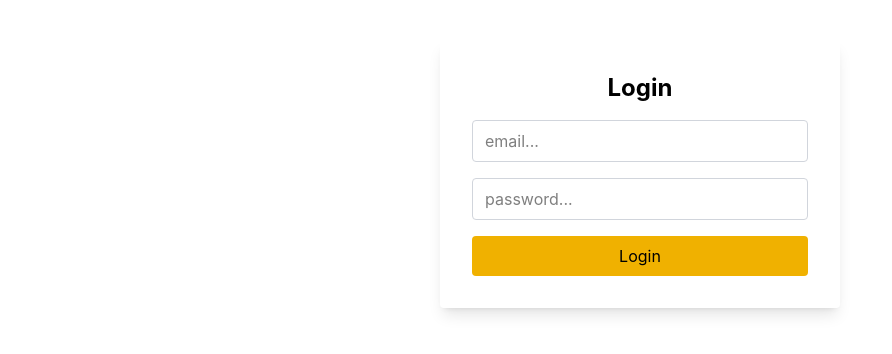
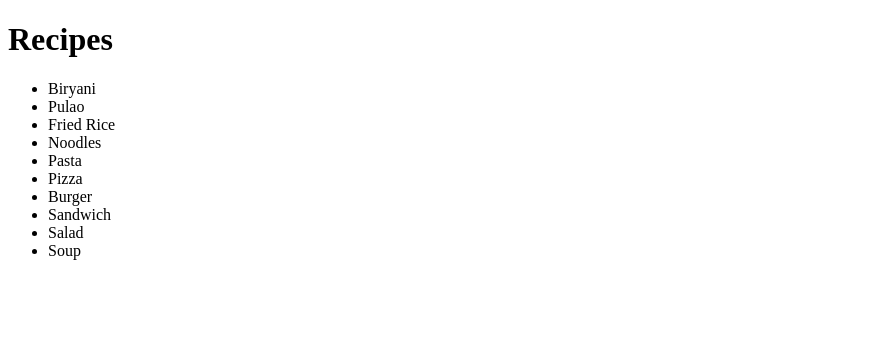
Before and after one commit to Aakankshapatil123/js-fsdcweeb4142, a React (Vite) app: page / in a window 1280 px wide. Shown: the top 354 px of the page, without its empty margins (0-892 px from the left). Built offline with nearby package versions, Linux system fonts and the light colour scheme.

Commit message:
list rendering without map method

```diff
--- a/src/App.jsx
+++ b/src/App.jsx
@@ -1,70 +1,31 @@
-// controlled component or controlled form
 
-import { useState } from "react";
 
 const App = () => {
-  // 1. create a state for the input
-   const[email, steEmail] = useState("");
-   const[password, setPassword] = useState("");
+  const recipes = [
+    'Biryani',
+    'Pulao',
+    'Fried Rice',
+    'Noodles',
+    'Pasta',
+    'Pizza',
+    'Burger',
+    'Sandwich',
+    'Salad',
+    'Soup'
+  ];
 
-  const handleLogin = (event) => {
-    event.preventDefault();
-    console.log("Logging in....");
-    console.log(email)
-    console.log(password);
+  // const list = [<li>recipes</li>]
 
-
-    // reset the form
-    steEmail("");
-    setPassword("");
-
-    event.target.email.focus();
-  }
-
-
+  const list = [];
+  recipes.forEach(recipes => {
+    list.push(
+    <li>{recipes}</li>
+  )
+  });
   return (
     <>
-
-    <form onSubmit={handleLogin}
-    className="flex flex-col gap-4 w-100 mx-auto mt-10 bprder
-    border-gray-300 rounded p-8 shadow-lg"
-    >
-     <h1
-      className="text-2xl font-bold text-center"
-     >Login</h1>
-     <div
-      className="flex flex-col gap-2"
-     >
-       <input
-       name="email"
-      type='email'
-      placeholder='email...'
-      value={email}
-      onChange={(e) => steEmail(e.target.value)}
-      required
-      className="border border-gray-300 rounded px-3 py-2"
-      />
-     </div>
-
-     <div>
-      <input
-      name="password"
-      type='password'
-      placeholder='password...'
-      value={password}
-      onChange={(e) => setPassword(e.target.value)}
-      required
-      className="border border-gray-300 rounded px-3 py-2 w-full"
-      />
-     </div>
-
-     <button
-     type="submit"
-     className="bg-yellow-500 rounded px-3 py-2 w-full"
-     >
-      Login
-     </button>
-    </form>
+    <h1>Recipes</h1>
+    <ul>{list}</ul>
     </>
   )
 }
--- a/src/main.jsx
+++ b/src/main.jsx
@@ -1,6 +1,7 @@
 import { createRoot } from 'react-dom/client'
 import App from './App.jsx'
-import './index.css'
+// remove the comment line below to enable tailwind css
+// import './index.css'
 
 createRoot(document.getElementById('root')).render(
   <App />
```
